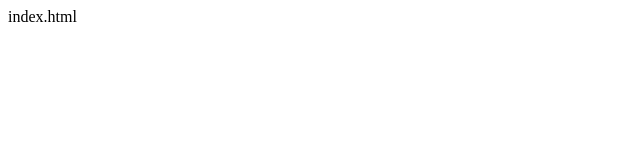
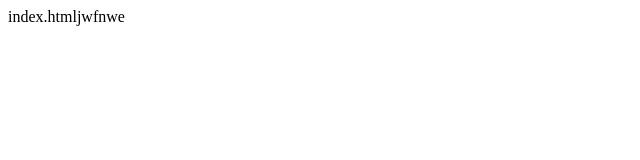
Before and after one commit to GenSuiWo/Version-branch-test, a plain HTML site: page index.html in a window 1280 px wide. Shown: the full height of the page, 0-640 px from the left. Drawn offline with Linux system fonts and the light colour scheme.

Commit message:
通用功能push

```diff
--- a/index.html
+++ b/index.html
@@ -7,6 +7,6 @@
     <title>Document</title>
 </head>
 <body>
-    index.html
+    index.htmljwfnwe
 </body>
 </html>
```
